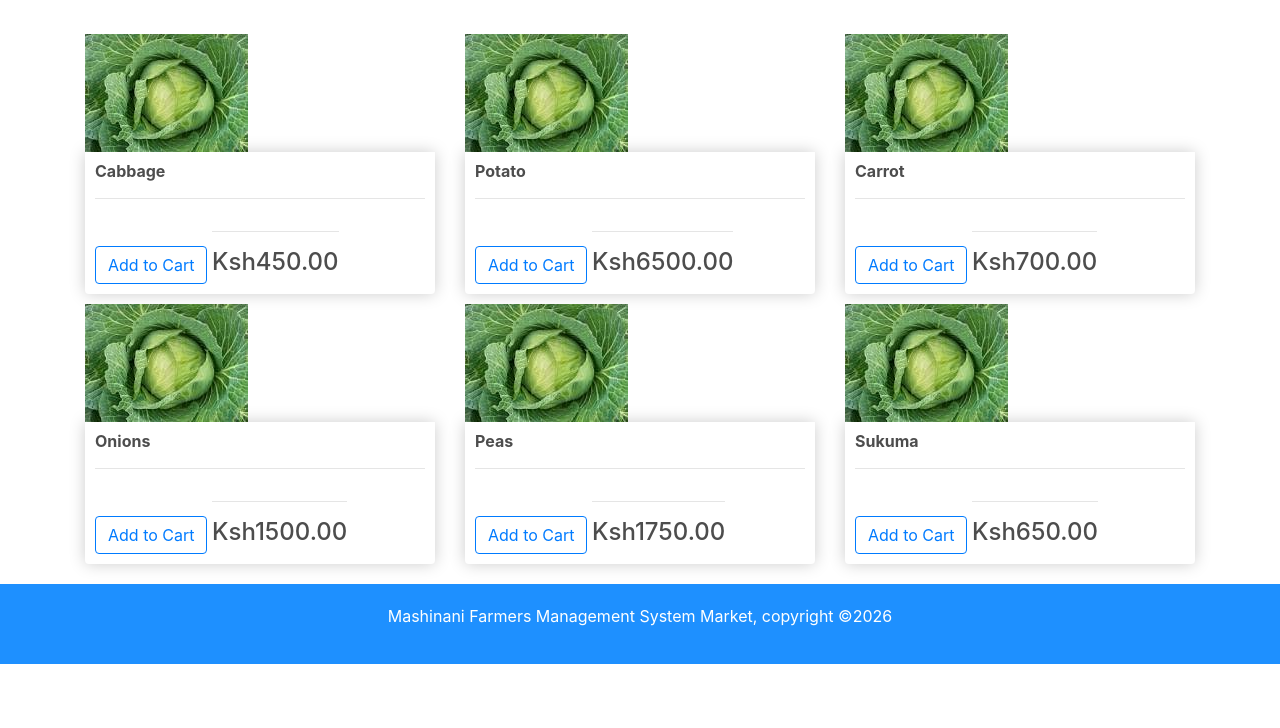
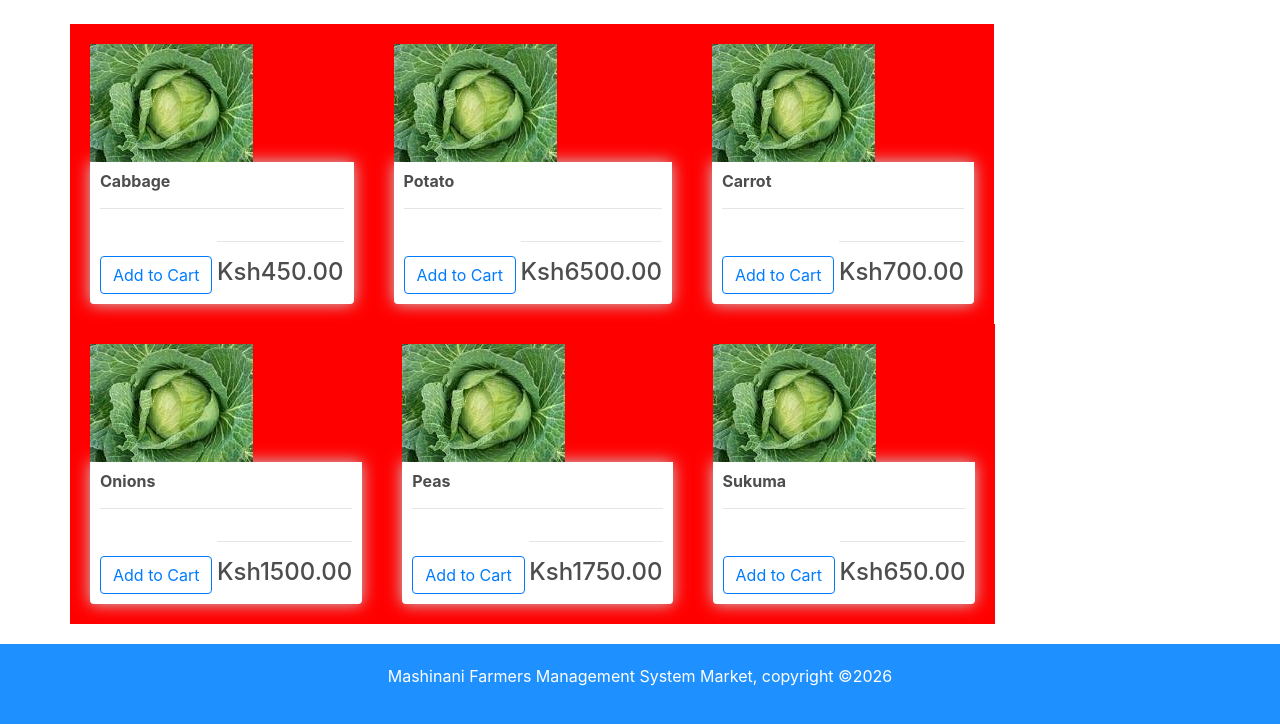
Before and after one commit to waudoerick/WAKULIMA, a Django app: page /store/ in a window 1280 px wide. Shown: the part 72-800 px from the top of the page. Run offline with Django 4.2, Linux system fonts and the light colour scheme; data comes from the database, SQL or seed files in the repository; some libraries are stand-ins or nearby versions.

Commit message:
Test store template rendering

```diff
--- a/store/templates/store/store.html
+++ b/store/templates/store/store.html
@@ -5,7 +5,7 @@
 
     <div class="row">
         {% for product in products %}
-        <div class="col-lg-4">
+        <div style="background:red; padding:20px;">
             <img src="/static/images/cabbo.jpg">
             <div class="box-element product">
                 <h6><strong>{{product.name}}</strong></h6>
```
